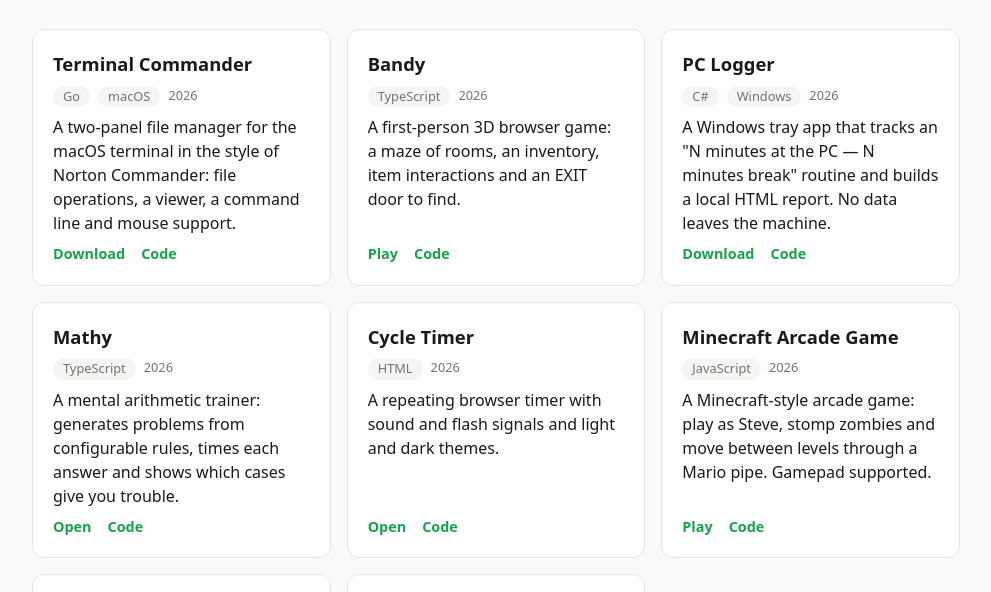
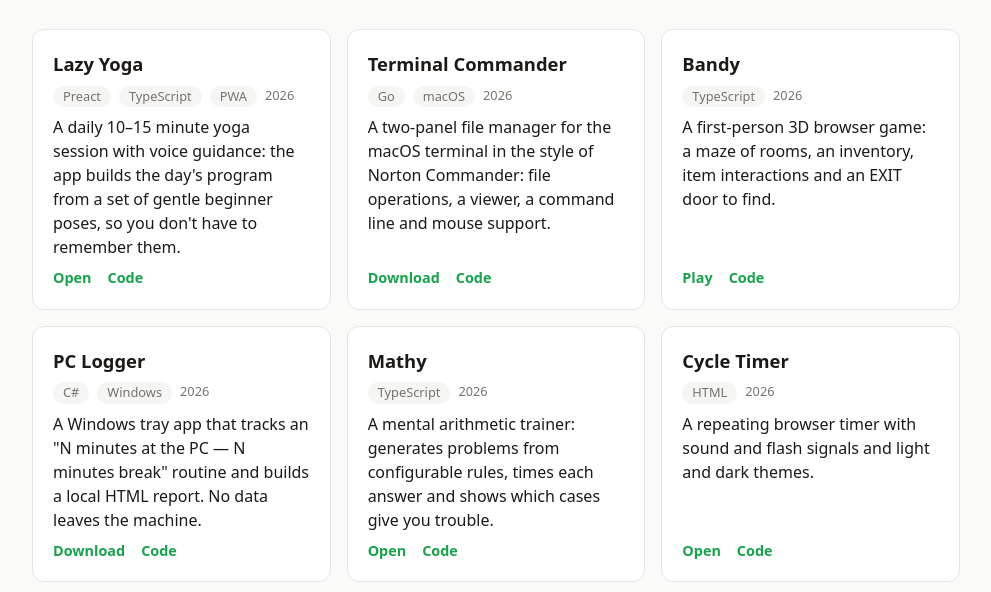
Before and after one commit to navoznov/portfolio, a plain HTML site: page index.html in a window 1280 px wide. Shown: the part 161-753 px from the top of the page, without its empty margins (144-1135 px from the left). Drawn offline with Linux system fonts and the light colour scheme.

Commit message:
feat: add Lazy Yoga project

```diff
--- a/index.html
+++ b/index.html
@@ -109,6 +109,13 @@
 
   <div class="grid">
     <article>
+      <h2>Lazy Yoga</h2>
+      <div class="meta"><span class="tag">Preact</span><span class="tag">TypeScript</span><span class="tag">PWA</span><span>2026</span></div>
+      <p data-i18n="lazyyoga">A daily 10–15 minute yoga session with voice guidance: the app builds the day's program from a set of gentle beginner poses, so you don't have to remember them.</p>
+      <div class="links"><a href="https://yoga.navoznov.dev/" data-i18n="open">Open</a><a href="https://github.com/navoznov/lazy-yoga" data-i18n="code">Code</a></div>
+    </article>
+
+    <article>
       <h2>Terminal Commander</h2>
       <div class="meta"><span class="tag">Go</span><span class="tag">macOS</span><span>2026</span></div>
       <p data-i18n="tc">A two-panel file manager for the macOS terminal in the style of Norton Commander: file operations, a viewer, a command line and mouse support.</p>
@@ -193,6 +200,7 @@
     minecraft: "Аркада в стиле Minecraft: управляй Стивом, топчи зомби и проходи уровни через трубу из Марио. Поддерживает геймпад.",
     tc: "Двухпанельный файловый менеджер для терминала macOS в стиле Norton Commander: файловые операции, просмотрщик, командная строка и мышь.",
     englishtutor: "Тьютор по английской грамматике для русскоязычных (B1–B2) на Claude Code: уроки по плану из 44 тем, упражнения и тесты в чате, повторение по журналу собственных ошибок.",
+    lazyyoga: "Ежедневная практика йоги на 10–15 минут с голосовым сопровождением: приложение само собирает программу на день из мягких поз для новичков, так что их не нужно запоминать.",
     munchkin: "Счётчик уровней игроков для настольной игры «Манчкин».",
     bots: "Telegram-боты",
     botslead: "Небольшие боты, которые я делал для себя и знакомых.",
```
